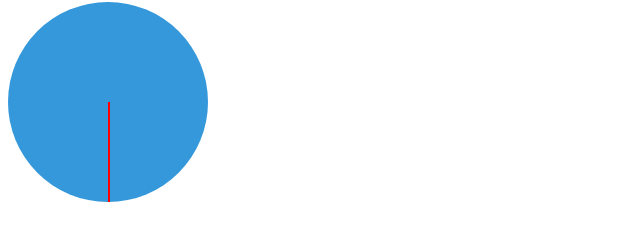
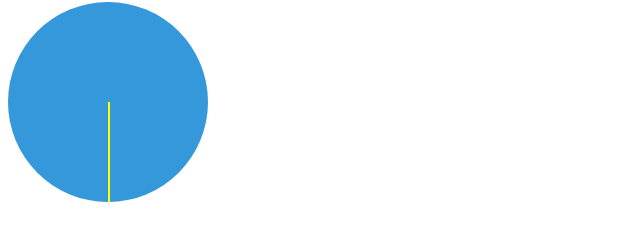
Before and after one commit to turpan9076/orientation-sample, a plain HTML site: page index.html in a window 1280 px wide. Shown: the part 175-416 px from the top of the page, 0-640 px from the left. Drawn offline with Linux system fonts and the light colour scheme.

Commit message:
first commit

```diff
--- a/style.css
+++ b/style.css
@@ -16,9 +16,9 @@
 .needle {
     width: 2px;
     height: 100px;
-    background-color: #f00;
+    background-color: #ff0;
     position: absolute;
-    transform-origin: center;
+    transform-origin: 50% 0;
     transform: rotate(0deg);
     transition: transform 0.5s ease;
 }
```
